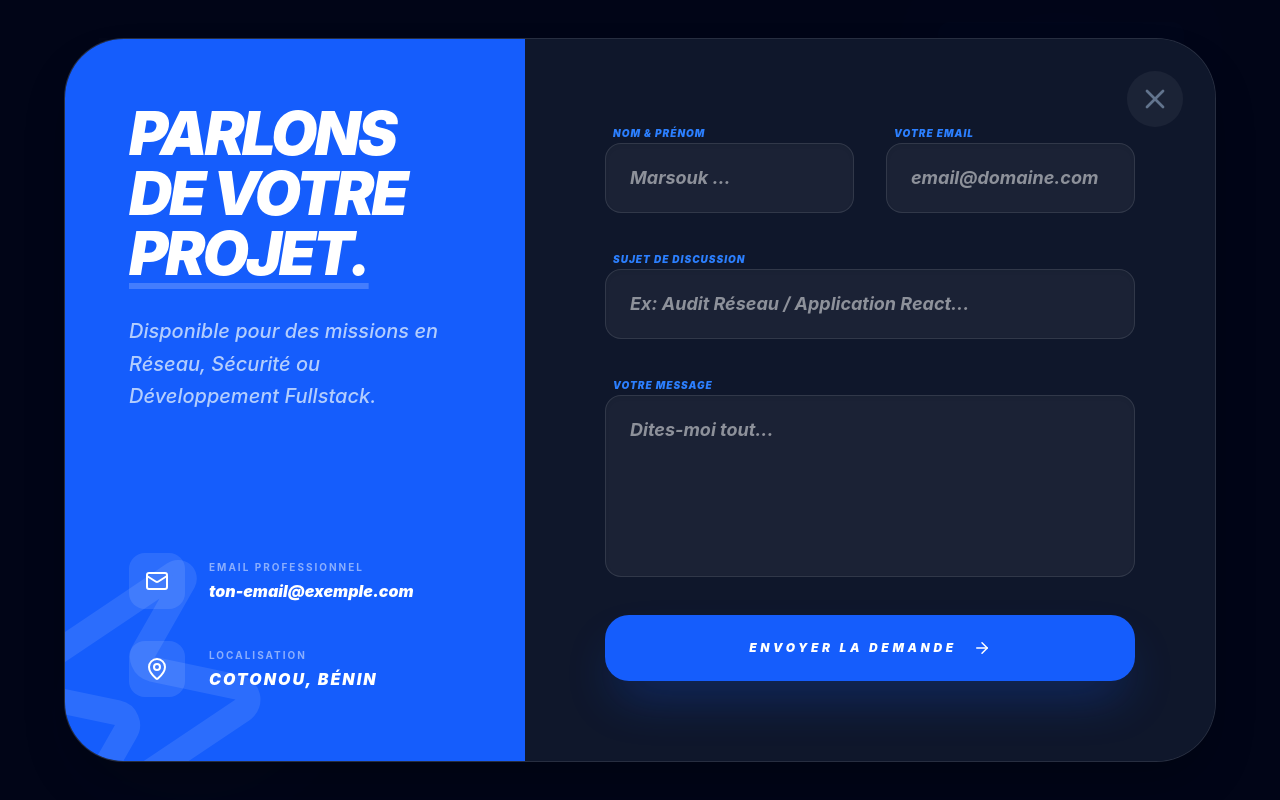
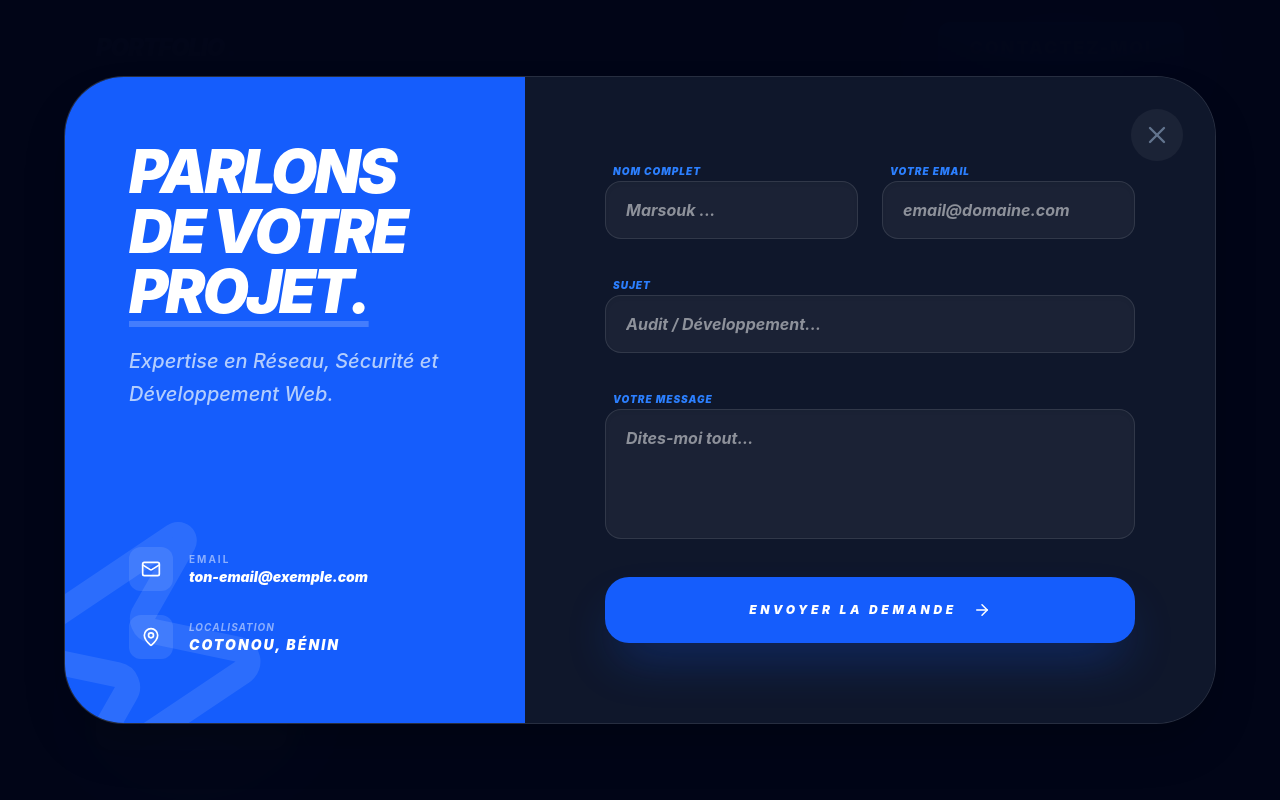
Before and after one commit to biaoumarsouk/mon_portfolio, a React (Vite) app: page / in a window 1280 px wide. Both pictures are taken after a click on the button "CONTACTEZ-MOI". Shown: the top 800 px of the page. Built offline with nearby package versions, Linux system fonts and the light colour scheme.

Commit message:
Mise à jour du texte

```diff
--- a/src/App.jsx
+++ b/src/App.jsx
@@ -288,83 +288,86 @@ const App = () => {
           </div>
         )}
 
-        {/* MODAL CONTACT "FULL EXPERIENCE" */}
+        {/* MODAL CONTACT "FULL ADAPTATIVE" */}
         {isContactOpen && (
-          <div className="fixed inset-0 z-[200] flex justify-center items-center p-4 bg-slate-950/98 backdrop-blur-3xl overflow-y-auto">
+          <div className="fixed inset-0 z-[200] flex justify-center items-start md:items-center p-4 sm:p-6 bg-slate-950/98 backdrop-blur-3xl overflow-y-auto">
              <motion.div
                 initial={{ scale: 0.9, opacity: 0, y: 40 }}
                 animate={{ scale: 1, opacity: 1, y: 0 }}
                 exit={{ scale: 0.9, opacity: 0, y: 40 }}
-                className="bg-slate-900 border border-white/10 rounded-[40px] md:rounded-[60px] w-full max-w-6xl relative flex flex-col md:flex-row overflow-hidden shadow-2xl my-8"
+                className="bg-slate-900 border border-white/10 rounded-[40px] md:rounded-[60px] w-full max-w-6xl relative flex flex-col md:flex-row my-auto shadow-2xl overflow-hidden"
              >
-                {/* --- COLONNE GAUCHE : INFOS DIRECTES --- */}
-                <div className="md:w-2/5 bg-blue-600 p-10 md:p-16 text-white flex flex-col justify-between relative overflow-hidden">
-                  {/* Décoration de fond */}
+                {/* --- COLONNE GAUCHE : INFOS (S'affiche en haut sur mobile) --- */}
+                <div className="md:w-2/5 bg-blue-600 p-8 md:p-16 text-white relative overflow-hidden flex flex-col justify-between min-h-[300px] md:min-h-full">
                   <Zap size={300} className="absolute -bottom-20 -left-20 text-white/10 rotate-12 pointer-events-none" />
 
                   <div className="relative z-10">
-                    <h2 className="text-4xl md:text-6xl font-black italic uppercase tracking-tighter mb-8 leading-none">
-                      Parlons <br /> de votre <br /> <span className="underline decoration-white/20 underline-offset-8">Projet.</span>
+                    <h2 className="text-3xl md:text-6xl font-black italic uppercase tracking-tighter mb-6 leading-none">
+                      Parlons <br className="hidden md:block" /> de votre <br /> <span className="underline decoration-white/20 underline-offset-8">Projet.</span>
                     </h2>
-                    <p className="text-blue-100 text-lg md:text-xl font-medium italic mb-12 opacity-80 leading-relaxed">
-                      Disponible pour des missions en Réseau, Sécurité ou Développement Fullstack.
+                    <p className="text-blue-100 text-sm md:text-xl font-medium italic mb-8 opacity-80 leading-relaxed max-w-xs md:max-w-full">
+                      Expertise en Réseau, Sécurité et Développement Web.
                     </p>
                   </div>
 
-                  <div className="space-y-8 relative z-10 font-bold uppercase text-[10px] tracking-[0.2em]">
-                    <div className="flex items-center gap-6 group cursor-pointer">
-                      <div className="p-4 bg-white/10 rounded-2xl group-hover:bg-white group-hover:text-blue-600 transition-all duration-500">
-                        <Mail size={24} />
+                  <div className="space-y-6 relative z-10 font-bold uppercase text-[9px] md:text-[10px] tracking-[0.2em]">
+                    <div className="flex items-center gap-4 group">
+                      <div className="p-3 bg-white/10 rounded-xl group-hover:bg-white group-hover:text-blue-600 transition-all duration-500">
+                        <Mail size={20} />
                       </div>
                       <div>
-                        <p className="opacity-50 mb-1">Email professionnel</p>
-                        <p className="text-base font-black lowercase tracking-normal italic">{portfolioData.contact.email}</p>
+                        <p className="opacity-50">Email</p>
+                        <p className="text-sm font-black lowercase tracking-normal italic">{portfolioData.contact.email}</p>
                       </div>
                     </div>
 
-                    <div className="flex items-center gap-6 group cursor-pointer">
-                      <div className="p-4 bg-white/10 rounded-2xl group-hover:bg-white group-hover:text-blue-600 transition-all duration-500">
-                        <MapPin size={24} />
+                    <div className="flex items-center gap-4 group">
+                      <div className="p-3 bg-white/10 rounded-xl group-hover:bg-white group-hover:text-blue-600 transition-all duration-500">
+                        <MapPin size={20} />
                       </div>
                       <div>
-                        <p className="opacity-50 mb-1">Localisation</p>
-                        <p className="text-base font-black italic">{portfolioData.contact.localisation}</p>
+                        <p className="opacity-50 font-bold uppercase text-[10px] tracking-widest italic font-bold">Localisation</p>
+                        <p className="text-sm font-black italic">{portfolioData.contact.localisation}</p>
                       </div>
                     </div>
                   </div>
                 </div>
 
                 {/* --- COLONNE DROITE : FORMULAIRE --- */}
-                <div className="md:w-3/5 p-10 md:p-20 relative bg-slate-900 flex flex-col justify-center">
-                  <button onClick={() => setIsContactOpen(false)} className="absolute top-8 right-8 text-slate-500 hover:text-white transition cursor-pointer p-3 bg-white/5 rounded-full">
-                    <X size={32} />
+                <div className="md:w-3/5 p-8 md:p-20 relative bg-slate-900 flex flex-col justify-center">
+                  {/* Bouton Fermer (Plus gros et plus visible sur mobile) */}
+                  <button
+                    onClick={() => setIsContactOpen(false)}
+                    className="absolute top-4 right-4 md:top-8 md:right-8 text-slate-500 hover:text-white transition cursor-pointer p-3 bg-white/5 rounded-full z-20"
+                  >
+                    <X size={28} />
                   </button>
 
-                  <form className="space-y-8 italic font-bold">
-                    <div className="grid grid-cols-1 md:grid-cols-2 gap-8">
+                  <form className="space-y-6 md:space-y-8 italic font-bold mt-4 md:mt-0">
+                    <div className="grid grid-cols-1 md:grid-cols-2 gap-6">
                       <div className="space-y-2">
-                        <label className="text-[10px] uppercase font-black text-blue-500 tracking-widest ml-2 italic">Nom & Prénom</label>
-                        <input type="text" className="w-full bg-white/5 border border-white/10 rounded-2xl px-6 py-5 outline-none focus:border-blue-600 text-white text-lg transition-all shadow-inner" placeholder="Marsouk ..." />
+                        <label className="text-[10px] uppercase font-black text-blue-500 tracking-widest ml-2 italic">Nom complet</label>
+                        <input type="text" className="w-full bg-white/5 border border-white/10 rounded-2xl px-5 py-4 outline-none focus:border-blue-600 text-white transition-all shadow-inner" placeholder="Marsouk ..." />
                       </div>
                       <div className="space-y-2">
                         <label className="text-[10px] uppercase font-black text-blue-500 tracking-widest ml-2 italic">Votre Email</label>
-                        <input type="email" className="w-full bg-white/5 border border-white/10 rounded-2xl px-6 py-5 outline-none focus:border-blue-600 text-white text-lg transition-all shadow-inner" placeholder="email@domaine.com" />
+                        <input type="email" className="w-full bg-white/5 border border-white/10 rounded-2xl px-5 py-4 outline-none focus:border-blue-600 text-white transition-all shadow-inner" placeholder="email@domaine.com" />
                       </div>
                     </div>
 
                     <div className="space-y-2">
-                      <label className="text-[10px] uppercase font-black text-blue-500 tracking-widest ml-2 italic">Sujet de discussion</label>
-                      <input type="text" className="w-full bg-white/5 border border-white/10 rounded-2xl px-6 py-5 outline-none focus:border-blue-600 text-white text-lg transition-all shadow-inner" placeholder="Ex: Audit Réseau / Application React..." />
+                      <label className="text-[10px] uppercase font-black text-blue-500 tracking-widest ml-2 italic">Sujet</label>
+                      <input type="text" className="w-full bg-white/5 border border-white/10 rounded-2xl px-5 py-4 outline-none focus:border-blue-600 text-white transition-all shadow-inner" placeholder="Audit / Développement..." />
                     </div>
 
                     <div className="space-y-2">
                       <label className="text-[10px] uppercase font-black text-blue-500 tracking-widest ml-2 italic">Votre Message</label>
-                      <textarea rows="5" className="w-full bg-white/5 border border-white/10 rounded-2xl px-6 py-5 outline-none focus:border-blue-600 text-white text-lg transition-all shadow-inner resize-none" placeholder="Dites-moi tout..."></textarea>
+                      <textarea rows="4" className="w-full bg-white/5 border border-white/10 rounded-2xl px-5 py-4 outline-none focus:border-blue-600 text-white transition-all shadow-inner resize-none" placeholder="Dites-moi tout..."></textarea>
                     </div>
 
                     <motion.button
                       whileTap={{ scale: 0.95 }}
-                      className="w-full bg-blue-600 py-6 rounded-3xl font-black text-white uppercase tracking-[0.3em] text-xs hover:bg-blue-500 transition-all shadow-2xl shadow-blue-600/30 flex items-center justify-center gap-4 group"
+                      className="w-full bg-blue-600 py-5 md:py-6 rounded-3xl font-black text-white uppercase tracking-[0.3em] text-[11px] md:text-xs hover:bg-blue-500 transition-all shadow-2xl shadow-blue-600/30 flex items-center justify-center gap-4 group"
                     >
                       Envoyer la demande <ArrowRight size={18} className="group-hover:translate-x-2 transition-transform" />
                     </motion.button>
@@ -373,7 +376,6 @@ const App = () => {
              </motion.div>
           </div>
         )}
-
         {/* MODAL EXPÉRIENCE AVEC PHOTO (SPLIT VIEW) */}
         {selectedExp && (
           <div className="fixed inset-0 z-[200] flex justify-center items-start md:items-center p-4 bg-black/95 backdrop-blur-xl overflow-y-auto">
```
